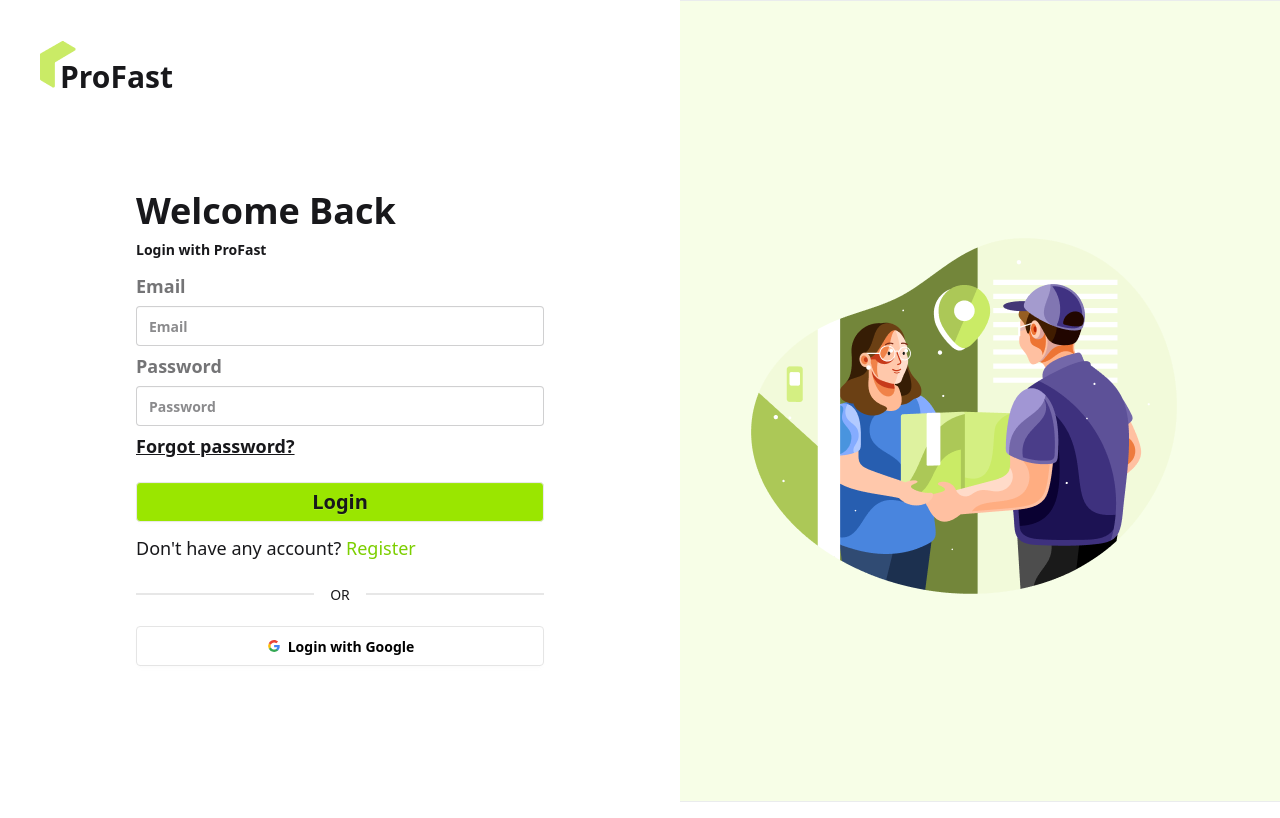
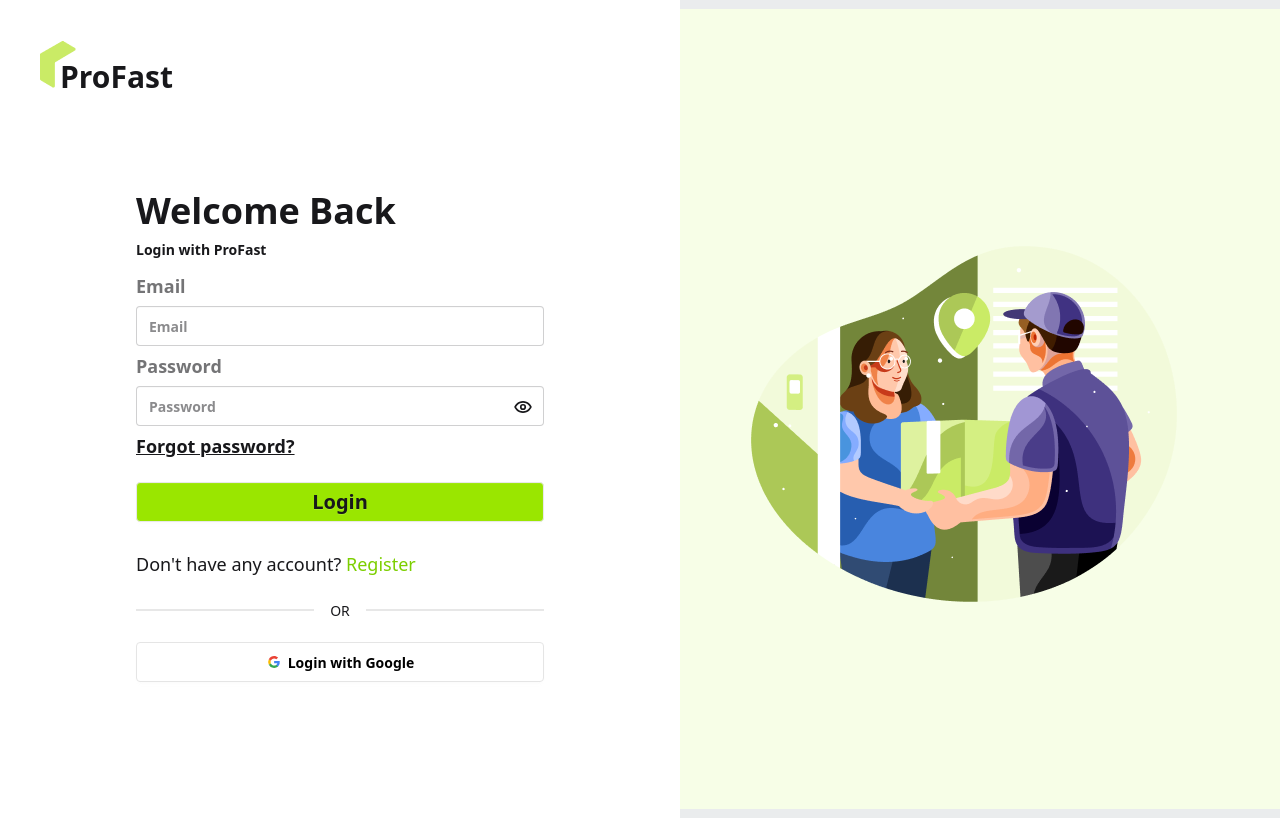
Before and after one commit to md-jahirul-islam-tuku/pro-fast-projects, a React (Vite) app: page /login in a window 1280 px wide. Built offline with nearby package versions, Linux system fonts and the light colour scheme; no server answers.

Commit message:
register and login page created done

```diff
--- a/package.json
+++ b/package.json
@@ -20,6 +20,7 @@
     "react-icons": "^5.5.0",
     "react-responsive-carousel": "^3.2.23",
     "react-router-dom": "^7.11.0",
+    "sweetalert2": "^11.26.17",
     "swiper": "^12.0.3",
     "tailwindcss": "^4.1.18"
   },
--- a/src/pages/LogIn.jsx
+++ b/src/pages/LogIn.jsx
@@ -1,84 +1,217 @@
-import React from "react";
-import { useForm } from "react-hook-form";
+import React, { useState } from "react";
+import { useForm, useWatch } from "react-hook-form";
 import { Link } from "react-router-dom";
+import { useAuth } from "../authentication/AuthContext";
+import Swal from "sweetalert2";
+import { PiEyeBold, PiEyeClosedBold } from "react-icons/pi";
 
 const LogIn = () => {
+  const [showPasswordRules, setShowPasswordRules] = useState(false);
+  const [showEmailRules, setShowEmailRules] = useState(false);
+  const [passwordShow, setPasswordShow] = useState(false);
+
+  const { signInUser } = useAuth();
+
   const {
     register,
     handleSubmit,
+    control,
     formState: { errors },
-  } = useForm({
-    mode: "onChange",
-  });
+    reset,
+  } = useForm({ mode: "onChange" });
+
+  const emailValue = useWatch({ control, name: "email", defaultValue: "" });
+  const password = useWatch({ control, name: "password", defaultValue: "" });
+
+  // Email validation checks
+  const emailChecks = {
+    hasTextBeforeAt: /^[^\s@]+/.test(emailValue),
+    hasAt: /@/.test(emailValue),
+    hasDomain: /\.[^\s@]+$/.test(emailValue),
+  };
+
+  const isEmailValid =
+    emailChecks.hasTextBeforeAt && emailChecks.hasAt && emailChecks.hasDomain;
+
+  // Password rules
+  const rules = {
+    uppercase: /[A-Z]/.test(password),
+    lowercase: /[a-z]/.test(password),
+    number: /\d/.test(password),
+    special: /[@$!%*?&#]/.test(password),
+    length: password.length >= 8,
+  };
+
+  const isPasswordValid = Object.values(rules).every(Boolean);
+
+  // Form submit
   const onSubmit = (data) => {
-    console.log(data);
+    signInUser(data.email, data.password)
+      .then(() => {
+        Swal.fire({
+          position: "top",
+          icon: "success",
+          title: "Log in successful ✅",
+          showConfirmButton: false,
+          timer: 1500,
+        }).then(() => {
+          reset();
+          setPasswordShow(false);
+          setShowEmailRules(false);
+          setShowPasswordRules(false);
+        });
+      })
+      .catch((error) => {
+        let message = "Login failed";
+        if (error.code === "auth/user-not-found") {
+          message = "This email is not registered. Please register first.";
+        } else if (error.code === "auth/wrong-password") {
+          message = "Incorrect password. Please try again.";
+        } else if (error.code === "auth/invalid-credential") {
+          message = "Invalid email or password.";
+        }
+
+        Swal.fire({
+          icon: "error",
+          title: "Oops...",
+          text: message,
+        });
+      });
   };
+
   return (
     <div className="card w-full shrink-0">
       <div className="card-body">
         <h1 className="text-4xl font-bold">Welcome Back</h1>
         <p className="font-semibold">Login with ProFast</p>
+
         <form
           onSubmit={handleSubmit(onSubmit)}
           className="fieldset text-lg font-semibold"
         >
+          {/* Email */}
           <label className="label">Email</label>
           <input
             type="email"
             className="input w-full"
             placeholder="Email"
             {...register("email", {
-              required: "Email is required !",
-              pattern: {
-                value: /^[^\s@]+@[^\s@]+\.[^\s@]+$/,
-                message: "Enter a valid email address !",
-              },
+              required: "Email is required",
+              pattern: /^[^\s@]+@[^\s@]+\.[^\s@]+$/,
             })}
+            onFocus={() => setShowEmailRules(true)}
+            onBlur={(e) => {
+              if (!e.relatedTarget || e.relatedTarget.type !== "submit") {
+                setShowEmailRules(false);
+              }
+            }}
           />
           {errors.email && (
-            <span className="text-red-500 text-sm">{errors.email.message}</span>
+            <span className="text-red-500">{errors.email.message}</span>
           )}
+
+          {/* Show email rules only when focused or invalid */}
+          {showEmailRules && !isEmailValid && (
+            <ul className="mt-2 space-y-1 text-sm">
+              <li
+                className={
+                  emailChecks.hasTextBeforeAt
+                    ? "text-green-500"
+                    : "text-red-500"
+                }
+              >
+                ✔ Characters before @
+              </li>
+              <li
+                className={
+                  emailChecks.hasAt ? "text-green-500" : "text-red-500"
+                }
+              >
+                ✔ Contains @ symbol
+              </li>
+              <li
+                className={
+                  emailChecks.hasDomain ? "text-green-500" : "text-red-500"
+                }
+              >
+                ✔ Valid domain (.com, .net, etc.)
+              </li>
+            </ul>
+          )}
+
+          {/* Password */}
           <label className="label">Password</label>
-          <input
-            type="password"
-            className="input w-full"
-            placeholder="Password"
-            {...register("password", {
-              required: "Password is required",
-              minLength: {
-                value: 8,
-                message: "Password must be at least 8 characters",
-              },
-              maxLength: {
-                value: 20,
-                message: "Maximum 20 characters",
-              },
-              pattern: {
-                value: /^(?=.*[a-z])(?=.*[A-Z])(?=.*\d)(?=.*[@$!%*?&])/,
-                message:
-                  "Must include uppercase, lowercase, number & special character",
-              },
-            })}
-          />
+          <div className="relative">
+            <input
+              type={passwordShow ? "text" : "password"}
+              className="input w-full"
+              placeholder="Password"
+              {...register("password", { required: "Password is required" })}
+              onFocus={() => setShowPasswordRules(true)}
+              onBlur={(e) => {
+                if (!e.relatedTarget || e.relatedTarget.type !== "submit") {
+                  setShowPasswordRules(false);
+                }
+                setPasswordShow(false);
+              }}
+            />
+            <span
+              onClick={() => setPasswordShow(!passwordShow)}
+              className="absolute top-3 right-3 text-lg cursor-pointer z-10"
+            >
+              {passwordShow ? <PiEyeClosedBold /> : <PiEyeBold />}
+            </span>
+          </div>
           {errors.password && (
-            <span className="text-red-500 text-sm">
-              {errors.password.message}
-            </span>
+            <span className="text-red-500">{errors.password.message}</span>
           )}
+
+          {/* Show password rules only when focused or invalid */}
+          {showPasswordRules && !isPasswordValid && (
+            <ul className="mt-2 space-y-1 text-sm">
+              <li
+                className={rules.uppercase ? "text-green-500" : "text-red-500"}
+              >
+                ✔ Uppercase letter
+              </li>
+              <li
+                className={rules.lowercase ? "text-green-500" : "text-red-500"}
+              >
+                ✔ Lowercase letter
+              </li>
+              <li className={rules.number ? "text-green-500" : "text-red-500"}>
+                ✔ Number
+              </li>
+              <li className={rules.special ? "text-green-500" : "text-red-500"}>
+                ✔ Special character
+              </li>
+              <li className={rules.length ? "text-green-500" : "text-red-500"}>
+                ✔ At least 8 characters
+              </li>
+            </ul>
+          )}
+
           <div>
             <a className="link link-hover underline">Forgot password?</a>
           </div>
-          <button className="btn bg-lime-400 hover:bg-lime-500 hover:text-white mt-4 text-xl">
+
+          <button
+            type="submit"
+            className="btn bg-lime-400 hover:bg-lime-500 hover:text-white mt-4 text-xl"
+          >
             Login
           </button>
         </form>
-        <p className="text-lg">
+
+        <p className="text-lg mt-4">
           Don't have any account?{" "}
-          <Link to={"/register"} className="text-lime-500">
+          <Link to="/register" className="text-lime-500">
             Register
           </Link>
         </p>
+
         <div className="divider">OR</div>
+
         <button className="btn bg-white text-black border-[#e5e5e5]">
           <svg
             aria-label="Google logo"
--- a/src/pages/Register.jsx
+++ b/src/pages/Register.jsx
@@ -1,56 +1,88 @@
-import React from "react";
+import React, { useState } from "react";
 import { useForm, useWatch } from "react-hook-form";
 import { Link } from "react-router-dom";
 import { useAuth } from "../authentication/AuthContext";
+import Swal from "sweetalert2";
+import { PiEyeBold, PiEyeClosedBold } from "react-icons/pi";
 
 const Register = () => {
-  const [showPasswordRules, setShowPasswordRules] = React.useState(false);
-  const [showEmailRules, setShowEmailRules] = React.useState(false);
-  const { registerUser, signOutUser } = useAuth();
+  const [showPasswordRules, setShowPasswordRules] = useState(false);
+  const [showEmailRules, setShowEmailRules] = useState(false);
+  const [passwordShow, setPasswordShow] = useState(false);
+
+  const { registerUser } = useAuth();
+
   const {
     register,
     handleSubmit,
     control,
     formState: { errors },
-  } = useForm({
-    mode: "onChange",
-  });
-  const password = useWatch({
-    control,
-    name: "password",
-    defaultValue: "",
-  });
-  const emailValue = useWatch({
-    control,
-    name: "email",
-    defaultValue: "",
-  });
+    reset,
+  } = useForm({ mode: "onChange" });
 
-  const rules = {
+  const emailValue = useWatch({ control, name: "email", defaultValue: "" });
+  const password = useWatch({ control, name: "password", defaultValue: "" });
+
+  // Email validation
+  const emailChecks = {
+    hasTextBeforeAt: /^[^\s@]+/.test(emailValue),
+    hasAt: /@/.test(emailValue),
+    hasDomain: /\.[^\s@]+$/.test(emailValue),
+  };
+  const isEmailValid =
+    emailChecks.hasTextBeforeAt && emailChecks.hasAt && emailChecks.hasDomain;
+
+  // Password rules
+  const passwordRules = {
     uppercase: /[A-Z]/.test(password),
     lowercase: /[a-z]/.test(password),
     number: /\d/.test(password),
     special: /[@$!%*?&#]/.test(password),
     length: password.length >= 8,
   };
+  const isPasswordValid = Object.values(passwordRules).every(Boolean);
 
+  // Submit
   const onSubmit = (data) => {
     registerUser(data.email, data.password)
-      .then((result) => {
-        console.log(result);
-        signOutUser();
+      .then(() => {
+        Swal.fire({
+          position: "top",
+          icon: "success",
+          title: "Registration successful ✅",
+          showConfirmButton: false,
+          timer: 1500,
+        }).then(() => {
+          reset();
+          setPasswordShow(false);
+          setShowEmailRules(false);
+          setShowPasswordRules(false);
+        });
       })
-      .catch((error) => console.log(error.code || error.message));
+      .catch((error) => {
+        let message = "Something went wrong";
+        if (error.code === "auth/email-already-in-use") {
+          message = "Email already in use!";
+        }
+        Swal.fire({
+          icon: "error",
+          title: "Oops...",
+          text: message,
+        });
+      });
   };
+
   return (
     <div className="card w-full shrink-0">
       <div className="card-body">
         <h1 className="text-4xl font-bold">Create an Account</h1>
         <p className="font-semibold">Register with ProFast</p>
+
         <form
           onSubmit={handleSubmit(onSubmit)}
           className="fieldset text-lg font-semibold"
         >
+          {/* Name */}
           <label className="label">Name</label>
           <input
             type="text"
@@ -58,6 +90,8 @@ const Register = () => {
             placeholder="Name"
             disabled
           />
+
+          {/* Email */}
           <label className="label">Email</label>
           <input
             type="email"
@@ -67,96 +101,133 @@ const Register = () => {
               required: "Email is required",
               pattern: /^[^\s@]+@[^\s@]+\.[^\s@]+$/,
             })}
-            onFocus={() => setShowEmailRules(true)}
-            onBlur={() => {
-              if (!emailValue) setShowEmailRules(false);
+            onFocus={() => {
+              if (!isEmailValid) setShowEmailRules(true);
+            }}
+            onBlur={(e) => {
+              if (!e.relatedTarget || e.relatedTarget.type !== "submit") {
+                setShowEmailRules(false);
+              }
             }}
           />
           {errors.email && (
             <span className="text-red-500">{errors.email.message}</span>
           )}
-          {showEmailRules && (
+
+          {showEmailRules && !isEmailValid && (
             <ul className="mt-2 space-y-1 text-sm">
               <li
                 className={
-                  /^[^\s@]+/.test(emailValue)
+                  emailChecks.hasTextBeforeAt
                     ? "text-green-500"
                     : "text-red-500"
                 }
               >
-                ✔ Must contain characters before @
+                ✔ Characters before @
               </li>
               <li
                 className={
-                  /@/.test(emailValue) ? "text-green-500" : "text-red-500"
+                  emailChecks.hasAt ? "text-green-500" : "text-red-500"
                 }
               >
-                ✔ Must contain @ symbol
+                ✔ Contains @ symbol
               </li>
               <li
                 className={
-                  /\.[^\s@]+$/.test(emailValue)
-                    ? "text-green-500"
-                    : "text-red-500"
+                  emailChecks.hasDomain ? "text-green-500" : "text-red-500"
                 }
               >
-                ✔ Must contain a domain like .com
+                ✔ Valid domain (.com, .net, etc.)
               </li>
             </ul>
           )}
+
+          {/* Password */}
           <label className="label">Password</label>
+          <div className="relative">
             <input
-            type="password"
+              type={passwordShow ? "text" : "password"}
               className="input w-full"
               placeholder="Password"
-            {...register("password", {
-              required: "Password is required",
-            })}
-            onFocus={() => {
-              setShowPasswordRules(true);
-            }}
-            onBlur={() => {
+              {...register("password", { required: "Password is required" })}
+              onFocus={() => setShowPasswordRules(true)}
+              onBlur={(e) => {
+                if (!e.relatedTarget || e.relatedTarget.type !== "submit") {
                   setShowPasswordRules(false);
+                }
+                setPasswordShow(false);
               }}
             />
+            <span
+              onClick={() => setPasswordShow(!passwordShow)}
+              className="absolute top-3 right-3 text-lg cursor-pointer z-10"
+            >
+              {passwordShow ? <PiEyeClosedBold /> : <PiEyeBold />}
+            </span>
+          </div>
           {errors.password && (
             <span className="text-red-500">{errors.password.message}</span>
           )}
-          {showPasswordRules && (
-            <ul>
+
+          {showPasswordRules && !isPasswordValid && (
+            <ul className="mt-2 space-y-1 text-sm">
               <li
-                className={rules.uppercase ? "text-green-500" : "text-red-500"}
+                className={
+                  passwordRules.uppercase ? "text-green-500" : "text-red-500"
+                }
               >
                 ✔ Uppercase letter
               </li>
               <li
-                className={rules.lowercase ? "text-green-500" : "text-red-500"}
+                className={
+                  passwordRules.lowercase ? "text-green-500" : "text-red-500"
+                }
               >
                 ✔ Lowercase letter
               </li>
-              <li className={rules.number ? "text-green-500" : "text-red-500"}>
+              <li
+                className={
+                  passwordRules.number ? "text-green-500" : "text-red-500"
+                }
+              >
                 ✔ Number
               </li>
-              <li className={rules.special ? "text-green-500" : "text-red-500"}>
+              <li
+                className={
+                  passwordRules.special ? "text-green-500" : "text-red-500"
+                }
+              >
                 ✔ Special character
               </li>
-              <li className={rules.length ? "text-green-500" : "text-red-500"}>
+              <li
+                className={
+                  passwordRules.length ? "text-green-500" : "text-red-500"
+                }
+              >
                 ✔ At least 8 characters
               </li>
             </ul>
           )}
 
-          <button className="btn bg-lime-400 hover:bg-lime-500 hover:text-white mt-4 text-xl">
+          {/* Submit */}
+          <button
+            type="submit"
+            disabled={!isEmailValid || !isPasswordValid}
+            className="btn bg-lime-400 hover:bg-lime-500 hover:text-white mt-4 text-xl"
+          >
             Register
           </button>
         </form>
-        <p className="text-lg">
+
+        <p className="text-lg mt-4">
           Already have an account?{" "}
-          <Link to={"/login"} className="text-lime-500">
+          <Link to="/login" className="text-lime-500">
             Login
           </Link>
         </p>
+
         <div className="divider">OR</div>
+
         <button className="btn bg-white text-black border-[#e5e5e5]">
           <svg
             aria-label="Google logo"
--- a/src/routes/PriveateRoute.jsx
+++ b/src/routes/PriveateRoute.jsx
@@ -1,5 +1,5 @@
 import { Navigate, useLocation } from "react-router-dom";
-import { useAuth } from "../context/AuthContext";
+import { useAuth } from "../authentication/AuthContext";
 
 const PrivateRoute = ({ children }) => {
   const { user, loading } = useAuth();
```
Also changed, not shown: src/authentication/AuthProvider.jsx (+12 -4 lines), src/components/Shared/Navbar.jsx (+8 -8 lines), 1 other file (tests, documents, lock files or other folders). Lines whose indentation alone changed are shown as unchanged.
